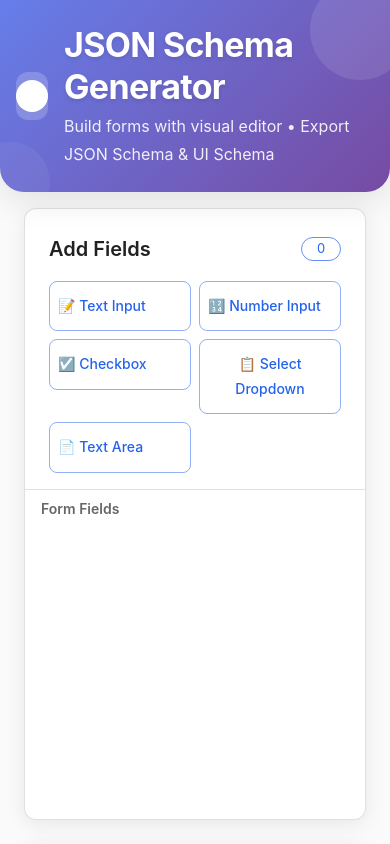
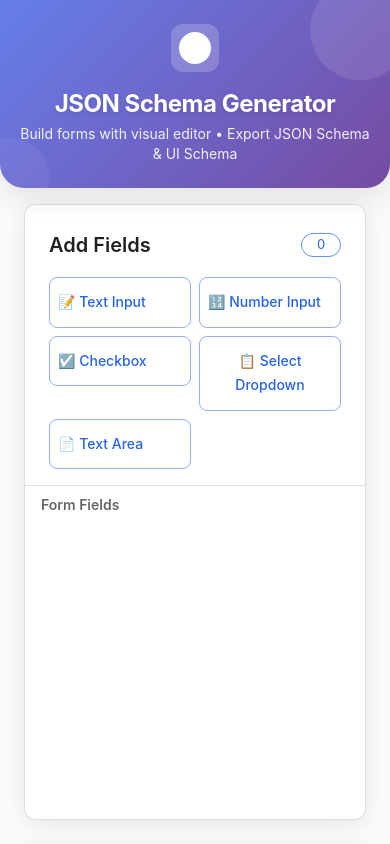
Before and after one commit to M3MONs/json-form-schema-generator, a React (Vite) app: page / in a window 390 px wide. Built offline with nearby package versions, Linux system fonts and the light colour scheme.

Commit message:
feat: implement responsive design for Header component with mobile styles

```diff
--- a/src/components/organisms/Header.tsx
+++ b/src/components/organisms/Header.tsx
@@ -1,4 +1,4 @@
-import { Box, Stack, Typography, alpha } from "@mui/material";
+import { Box, Stack, Typography, alpha, useMediaQuery, useTheme } from "@mui/material";
 
 interface HeaderProps {
   title: string;
@@ -71,19 +71,38 @@ const SubtitleStyles = {
 };
 
 export default function Header({ title, subtitle, iconPath }: HeaderProps) {
+  const theme = useTheme();
+  const isMobile = useMediaQuery(theme.breakpoints.down('md'));
+
   return (
     <Box sx={HeaderBoxStyles}>
       <Box sx={TopCircleStyles} />
       <Box sx={BottomCircleStyles} />
-      <Stack direction="row" spacing={2} alignItems="center" justifyContent="center" sx={StackStyles}>
+      <Stack
+        direction={isMobile ? "column" : "row"}
+        spacing={2}
+        alignItems="center"
+        justifyContent="center"
+        sx={StackStyles}
+      >
         <Box sx={IconBoxStyles}>
           <img src={iconPath} alt="JSON icon" style={IconStyles} />
         </Box>
-        <Box>
-          <Typography variant="h4" component="h1" sx={TitleStyles}>
+        <Box sx={{ textAlign: isMobile ? 'center' : 'left' }}>
+          <Typography
+            variant={isMobile ? "h5" : "h4"}
+            component="h1"
+            sx={TitleStyles}
+          >
             {title}
           </Typography>
-          <Typography variant="subtitle1" sx={SubtitleStyles}>
+          <Typography
+            variant={isMobile ? "body2" : "subtitle1"}
+            sx={{
+              ...SubtitleStyles,
+              fontSize: isMobile ? '0.875rem' : undefined,
+            }}
+          >
             {subtitle}
           </Typography>
         </Box>
```
